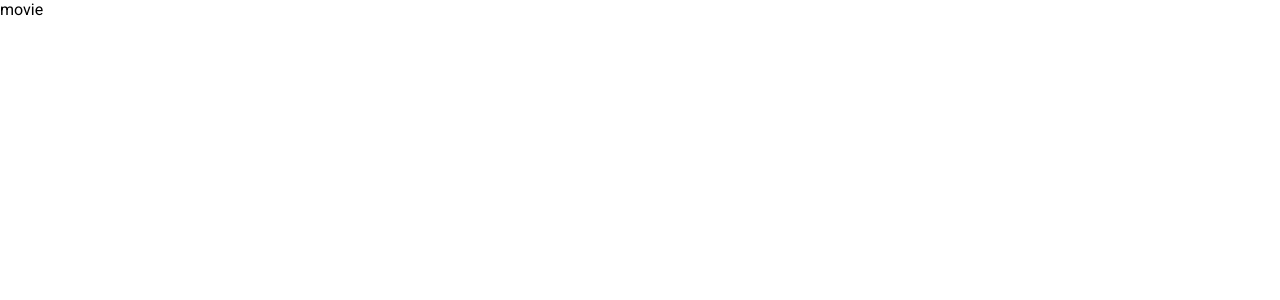
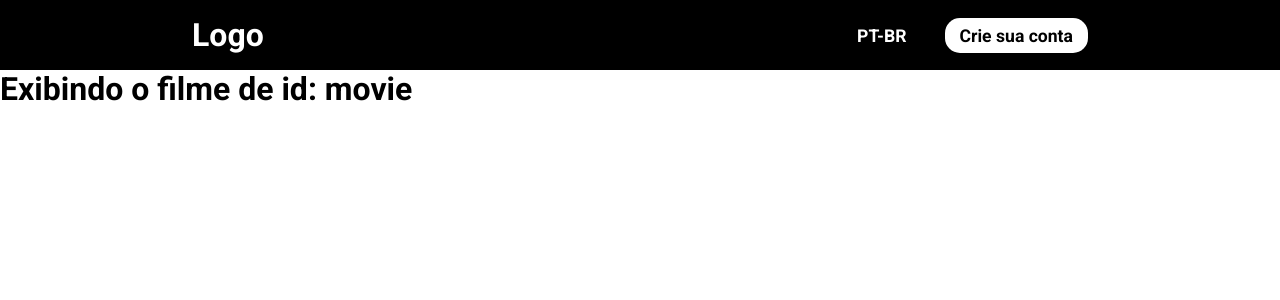
Before and after one commit to volpatocode/TMDB-API, a Next.js app: page /movie in a window 1280 px wide. Shown: the top 300 px of the page. Built offline with nearby package versions, Linux system fonts and the light colour scheme.

Commit message:
feat: dynamic nav && dynamic routes

```diff
--- a/src/components/NavBar/index.tsx
+++ b/src/components/NavBar/index.tsx
@@ -3,11 +3,12 @@ import * as S from "./styles";
 import { useState, useEffect } from "react";
 
 type propsType = {
-  movies: any;
-  setMovies: any;
+  movies?: any;
+  setMovies?: any;
+  page: "index" | "details";
 };
 
-const index = ({ movies, setMovies }: propsType) => {
+const index = ({ movies, setMovies, page }: propsType) => {
   const [query, setQuery] = useState("");
 
   const searchMovie = async (e) => {
@@ -24,11 +25,8 @@ const index = ({ movies, setMovies }: propsType) => {
     }
   };
 
-
-  console.log(query)
-
-  return (
-    <>
+  if (page === "index") {
+    return (
       <S.NavBar>
         <div className="flex">
           <div className="left">
@@ -55,8 +53,29 @@ const index = ({ movies, setMovies }: propsType) => {
           </div>
         </div>
       </S.NavBar>
-    </>
-  );
+    );
+  } else {
+    return (
+      <S.NavBar>
+        <div className="flex">
+          <div className="left">
+            <a href="#" className="logo">
+              Logo
+            </a>
+          </div>
+
+          <div className="right">
+            <a href="#" className="languageButton">
+              PT-BR
+            </a>
+            <a href="#" className="accountButton">
+              Crie sua conta
+            </a>
+          </div>
+        </div>
+      </S.NavBar>
+    );
+  }
 };
 
 export default index;
--- /dev/null
+++ b/src/pages/[movieDetails].tsx
@@ -0,0 +1,19 @@
+import React from "react";
+import NavBar from "../components/NavBar";
+import { useRouter } from "next/router";
+
+type propsType = {
+};
+
+export default function movie({}: propsType) {
+
+  const router = useRouter();
+  const movieId = router.query.movieDetails;
+
+  return (
+    <>
+      <NavBar page="details"/>
+      <h1>Exibindo o filme de id: {movieId}</h1>
+    </>
+  );
+}
--- a/src/pages/index.tsx
+++ b/src/pages/index.tsx
@@ -8,7 +8,7 @@ export default function Home() {
 
   return (
     <>
-      <NavBar movies={movies} setMovies={setMovies} />
+      <NavBar page="index" movies={movies} setMovies={setMovies} />
       <MovieBox movies={movies} setMovies={setMovies} />
       <Footer />
     </>
--- a/src/pages/movie.tsx
+++ /dev/null
@@ -1,5 +0,0 @@
-import React from "react";
-
-export default function movie() {
-  return <div>movie</div>;
-}
```
Also changed, not shown: 1 other file (tests, documents, lock files or other folders).
